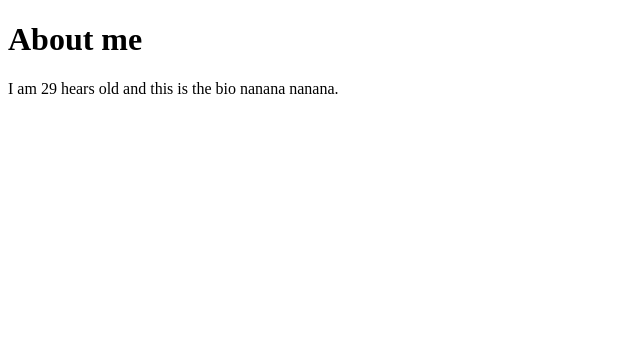
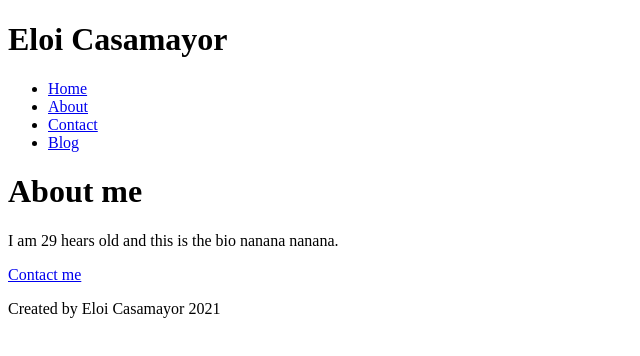
Before and after one commit to eloicasamayor/gatsby-contentful-blog, a Gatsby site: page /about in a window 1280 px wide. Shown: the whole page, without its empty margins (0-640 px from the left). Built offline with nearby package versions, Linux system fonts and the light colour scheme; Gatsby itself is replaced by a stand-in of ours.

Commit message:
layout done, with nav links and footer

```diff
--- /dev/null
+++ b/src/components/footer.js
@@ -0,0 +1,11 @@
+import React from "react"
+
+const Footer = () => {
+  return (
+    <footer>
+      <p>Created by Eloi Casamayor 2021</p>
+    </footer>
+  )
+}
+
+export default Footer
--- /dev/null
+++ b/src/components/header.js
@@ -0,0 +1,28 @@
+import React from "react"
+import { Link } from "gatsby"
+
+const Header = () => {
+  return (
+    <header>
+      <h1>Eloi Casamayor</h1>
+      <nav>
+        <ul>
+          <li>
+            <Link to="/">Home</Link>
+          </li>
+          <li>
+            <Link to="/about">About</Link>
+          </li>
+          <li>
+            <Link to="/contact">Contact</Link>
+          </li>
+          <li>
+            <Link to="/blog">Blog</Link>
+          </li>
+        </ul>
+      </nav>
+    </header>
+  )
+}
+
+export default Header
--- /dev/null
+++ b/src/components/layout.js
@@ -0,0 +1,15 @@
+import React from "react"
+import Footer from "./footer"
+import Header from "./header"
+
+const Layout = props => {
+  return (
+    <div>
+      <Header />
+      {props.children}
+      <Footer />
+    </div>
+  )
+}
+
+export default Layout
--- a/src/pages/about.js
+++ b/src/pages/about.js
@@ -1,10 +1,17 @@
+import { Link } from "gatsby"
 import React from "react"
+import Layout from "../components/layout"
 
 function AboutPage() {
   return (
     <div>
-      <h1>About me</h1>
-      <p>I am 29 hears old and this is the bio nanana nanana.</p>
+      <Layout>
+        <h1>About me</h1>
+        <p>I am 29 hears old and this is the bio nanana nanana.</p>
+        <p>
+          <Link to="/contact">Contact me</Link>
+        </p>
+      </Layout>
     </div>
   )
 }
```
Also changed, not shown: src/pages/blog.js (+5 -2 lines), src/pages/contact.js (+8 -1 lines), src/pages/index.js (+11 -2 lines).
